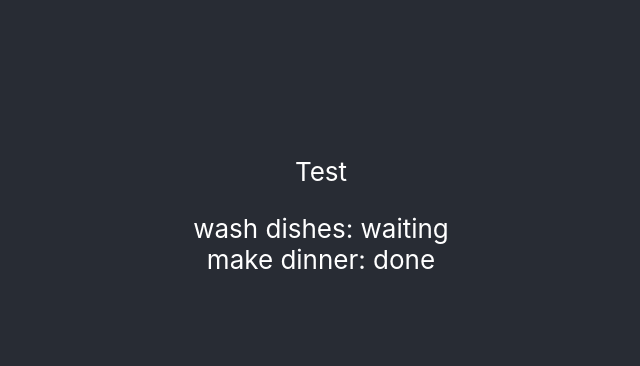
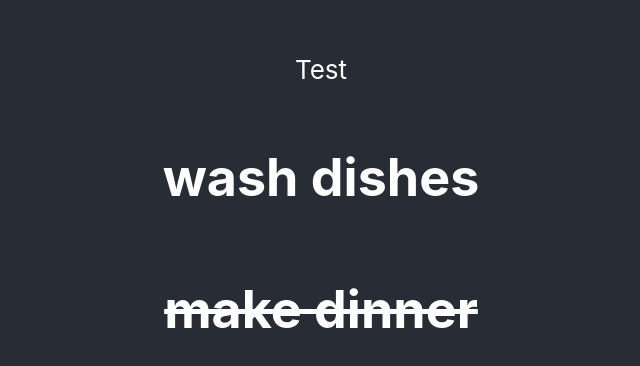
Before and after one commit to IlyaKrapivnoy/JEST_01, a React (Create React App) app: page / in a window 1280 px wide. Shown: the part 198-564 px from the top of the page, without its empty margins (319-959 px from the left). Built offline with nearby package versions, Linux system fonts and the light colour scheme.

Commit message:
change logic

```diff
--- a/src/components/todo.js
+++ b/src/components/todo.js
@@ -2,10 +2,12 @@ import React from 'react';
 
 const todo = ({ todo }) => {
     const { id, title, completed } = todo;
+    const h1 = <h1>{title}</h1>;
+    const text = completed ? <strike>{h1}</strike> : h1;
 
     return (
         <div data-testid='todo-1' key={id}>
-            {title}: {completed ? 'done' : 'waiting'}
+            {text}
         </div>
     );
 };
```
